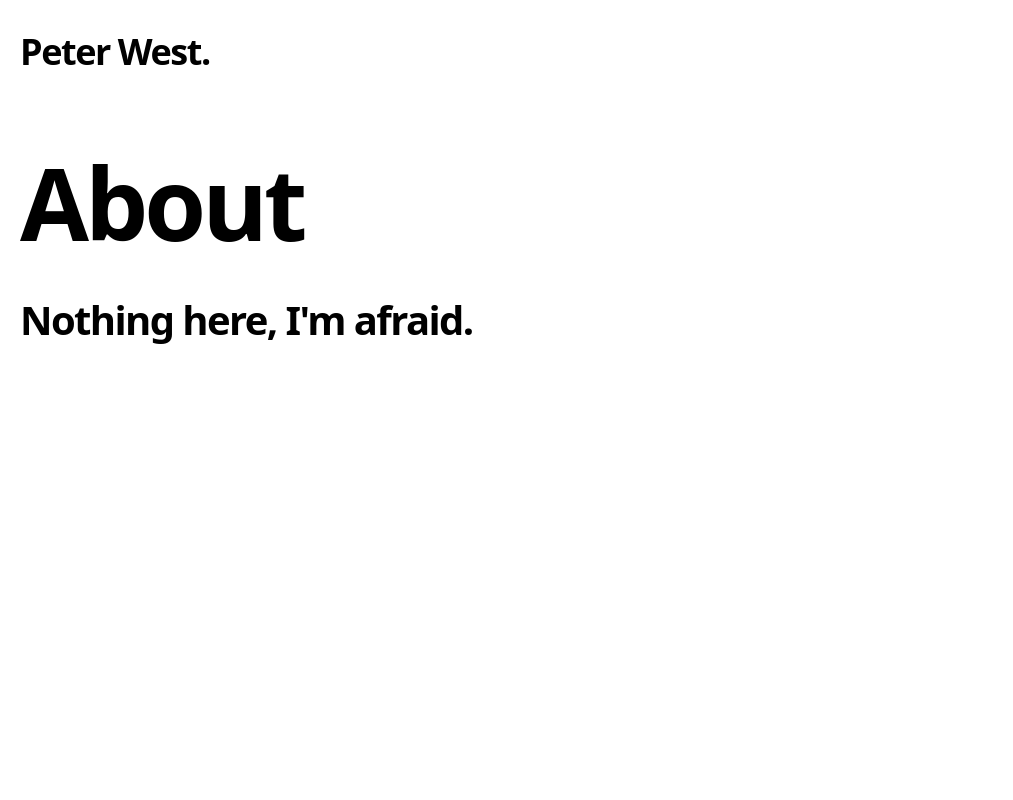
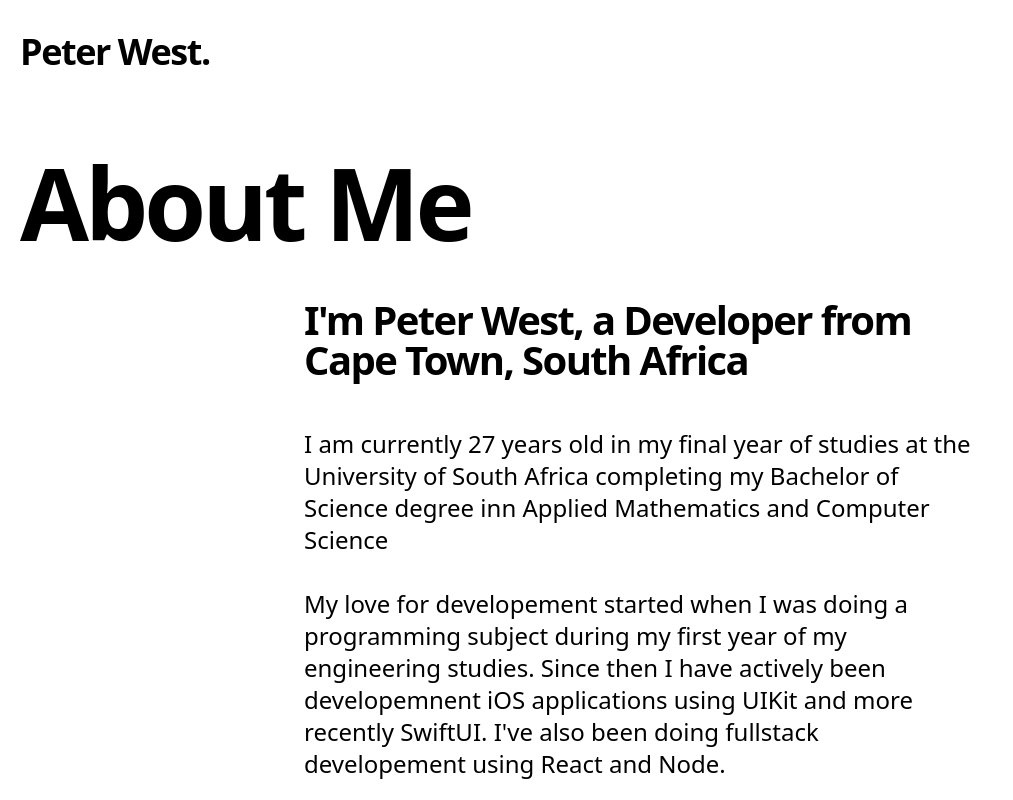
Before and after one commit to peterwest-1/peterwest-portfolio, a Next.js app: page /about in a window 1280 px wide. Shown: the top 800 px of the page, without its empty margins (0-1013 px from the left). Built offline with nearby package versions, Linux system fonts and the light colour scheme; no server answers.

Commit message:
Added content to About page

```diff
--- a/lib/hooks/useScreenViewAnalytics.js
+++ b/lib/hooks/useScreenViewAnalytics.js
@@ -1,14 +1,15 @@
 import { useEffect } from "react";
 import { getAnalytics, logEvent } from "firebase/analytics";
+import { app } from "../firebase";
 
 const useScreenViewAnalytics = (screenName) => {
-  return useEffect(() => {
-    const analytics = getAnalytics();
+  useEffect(() => {
+    const analytics = getAnalytics(app);
     logEvent(analytics, "screen_view", {
       firebase_screen: screenName,
       firebase_screen_class: screenName,
     });
-  }, []);
+  }, [screenName]);
 };
 
 export default useScreenViewAnalytics;
--- a/pages/about.jsx
+++ b/pages/about.jsx
@@ -3,8 +3,9 @@ import Container from "../components/container";
 import Layout from "../components/layout";
 import Header from "../components/header";
 import { TITLE } from "../lib/constants";
-import Nothing from "../components/nothing";
-export default function About() {
+
+const About = () => {
+  const paragraph = "max-w-2xl mx-auto mr-auto text-2xl  md:text-3xl lg:text-2xl  md:leading-none mb-12  md:text-left";
   return (
     <>
       <Layout>
@@ -14,11 +15,27 @@ export default function About() {
         <Container>
           <Header />
           <h1 className="text-6xl md:text-7xl lg:text-8xl font-bold tracking-tighter leading-tight md:leading-none mb-12 text-center md:text-left">
-            About
+            About Me
           </h1>
-          <Nothing />
+          <p className="max-w-2xl mx-auto  text-4xl md:text-5xl lg:text-5xl font-semibold tracking-tighter leading-tight md:leading-none mb-12  md:text-left">
+            I'm Peter West, a Developer from
+            <br /> Cape Town, South Africa
+          </p>
+          <p className={paragraph}>
+            I am currently 27 years old in my final year of studies at the University of South Africa completing my
+            Bachelor of Science degree inn Applied Mathematics and Computer Science
+            <br />
+            <br />
+            My love for developement started when I was doing a programming subject during my first year of my
+            engineering studies. Since then I have actively been developemnent iOS applications using UIKit and more
+            recently SwiftUI. I've also been doing fullstack developement using React and Node.
+            <br />
+            <br />
+          </p>
         </Container>
       </Layout>
     </>
   );
-}
+};
+
+export default About;
```
